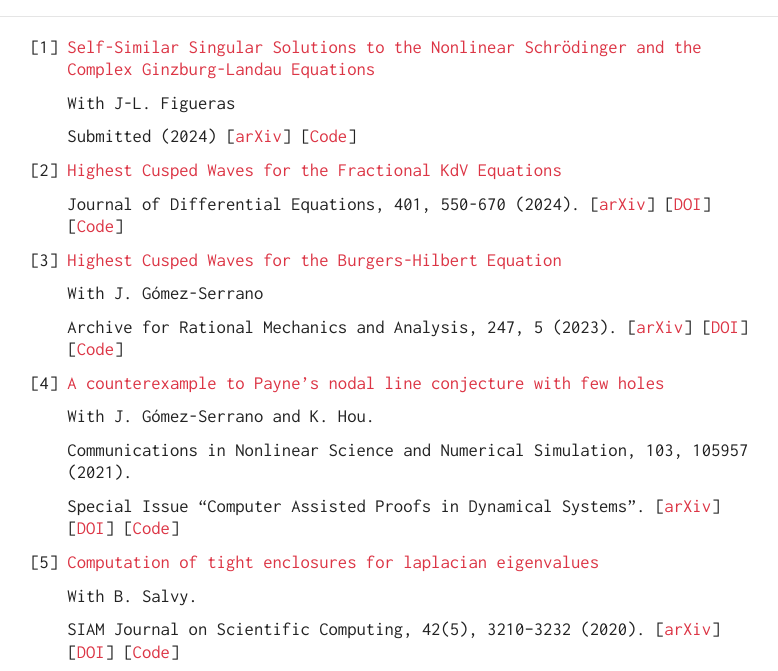
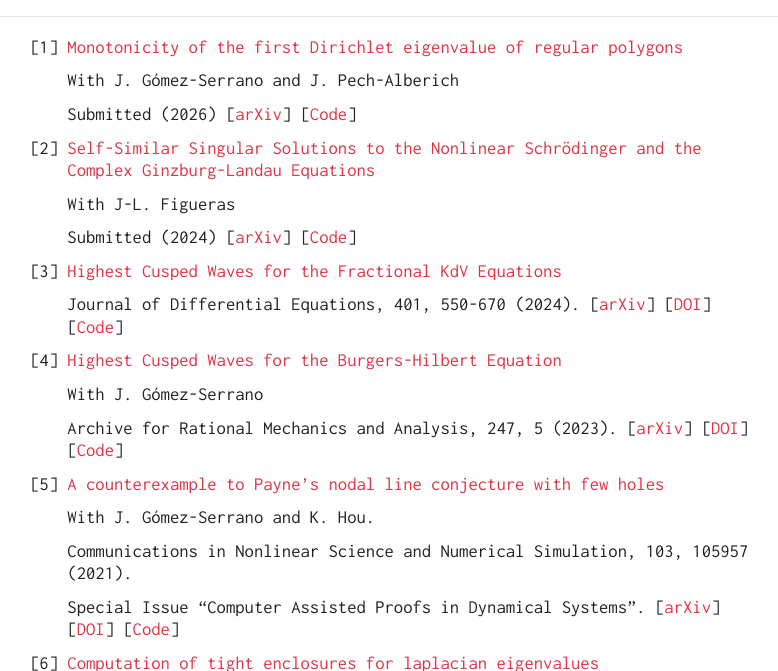
Before and after one commit to Joel-Dahne/joel-dahne.github.io, a plain HTML site: page publications/index.html in a window 1280 px wide. Shown: the part 115-786 px from the top of the page, without its empty margins (250-1028 px from the left). Drawn offline with nearby package versions, Linux system fonts and the light colour scheme; some icons are missing.

Commit message:
Add SpectralRegularPolygon and update CV

```diff
--- a/publications/index.html
+++ b/publications/index.html
@@ -52,6 +52,14 @@
 <div id="content">
 <div class="container">
     <ol>
+<li>
+<p><a href="https://doi.org/10.48550/arXiv.2601.16285">Monotonicity of the first Dirichlet eigenvalue of regular
+polygons</a></p>
+<p>With J. Gómez-Serrano and J. Pech-Alberich</p>
+<p>Submitted (2026)
+[<a href="https://doi.org/10.48550/arXiv.2601.16285">arXiv</a>]
+[<a href="https://github.com/Joel-Dahne/SpectralRegularPolygon.jl">Code</a>]</p>
+</li>
 <li>
 <p><a href="https://arxiv.org/abs/2410.05480">Self-Similar Singular Solutions to the Nonlinear Schrödinger and
 the Complex Ginzburg-Landau
```
Also changed, not shown: index.html (+1 -1 lines), index.xml (+1 -1 lines), software/index.html (+5 -0 lines), 2 other files.
